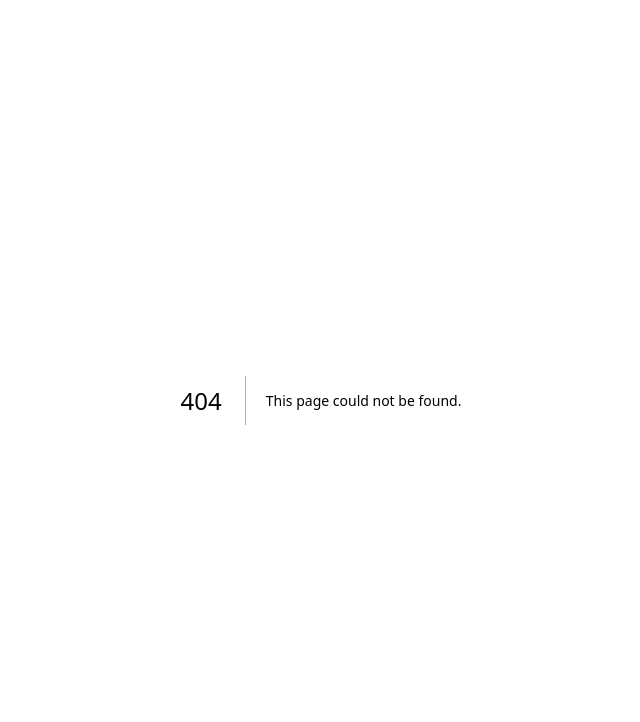
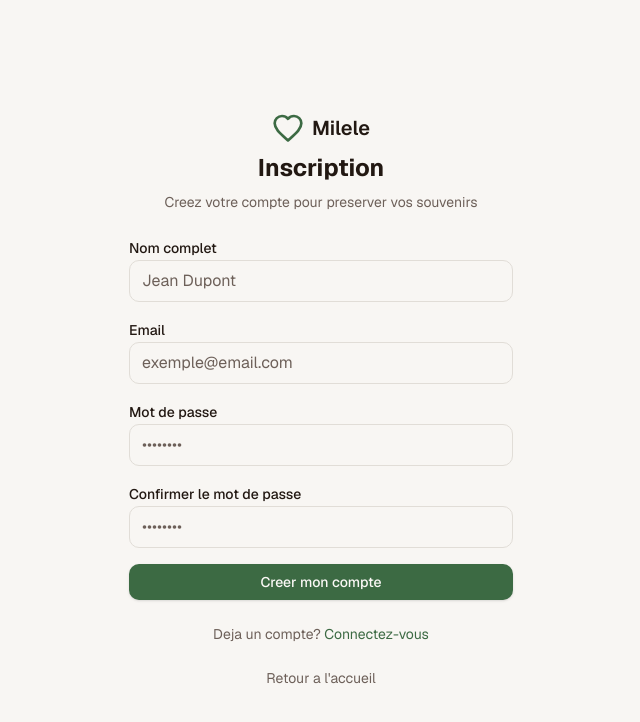
Before and after one commit to kentleyk-ui/milele4ever, a Next.js app: page /register in a window 1280 px wide. Before the commit this address had no page. Shown: the top 722 px of the page, without its empty margins (319-959 px from the left). Built offline with nearby package versions, Linux system fonts and the light colour scheme.

Commit message:
feat: create login and register pages
Add '/login' and '/register' pages with consistent style.

Co-authored-by: kentley <226204974+kentleyk-ui@users.noreply.github.com>

```diff
--- /dev/null
+++ b/app/login/page.tsx
@@ -0,0 +1,73 @@
+import Link from "next/link"
+import { Button } from "@/components/ui/button"
+
+export default function LoginPage() {
+  return (
+    <div className="min-h-screen flex flex-col items-center justify-center px-4 bg-background">
+      <div className="w-full max-w-sm space-y-6">
+        <div className="text-center space-y-2">
+          <Link href="/" className="inline-flex items-center space-x-2">
+            <svg
+              xmlns="http://www.w3.org/2000/svg"
+              viewBox="0 0 24 24"
+              fill="none"
+              stroke="currentColor"
+              strokeWidth="2"
+              strokeLinecap="round"
+              strokeLinejoin="round"
+              className="h-8 w-8 text-primary"
+            >
+              <path d="M12 21.35l-1.45-1.32C5.4 15.36 2 12.28 2 8.5 2 5.42 4.42 3 7.5 3c1.74 0 3.41.81 4.5 2.09C13.09 3.81 14.76 3 16.5 3 19.58 3 22 5.42 22 8.5c0 3.78-3.4 6.86-8.55 11.54L12 21.35z" />
+            </svg>
+            <span className="font-semibold text-xl">Milele</span>
+          </Link>
+          <h1 className="text-2xl font-bold">Connexion</h1>
+          <p className="text-muted-foreground text-sm">
+            Entrez vos identifiants pour acceder a votre espace
+          </p>
+        </div>
+
+        <form className="space-y-4">
+          <div className="space-y-2">
+            <label htmlFor="email" className="text-sm font-medium">
+              Email
+            </label>
+            <input
+              id="email"
+              type="email"
+              placeholder="exemple@email.com"
+              className="w-full px-3 py-2 border border-input rounded-md bg-background text-foreground placeholder:text-muted-foreground focus:outline-none focus:ring-2 focus:ring-primary"
+            />
+          </div>
+          <div className="space-y-2">
+            <label htmlFor="password" className="text-sm font-medium">
+              Mot de passe
+            </label>
+            <input
+              id="password"
+              type="password"
+              placeholder="••••••••"
+              className="w-full px-3 py-2 border border-input rounded-md bg-background text-foreground placeholder:text-muted-foreground focus:outline-none focus:ring-2 focus:ring-primary"
+            />
+          </div>
+          <Button type="submit" className="w-full">
+            Se connecter
+          </Button>
+        </form>
+
+        <p className="text-center text-sm text-muted-foreground">
+          Pas encore de compte?{" "}
+          <Link href="/register" className="text-primary hover:underline">
+            Inscrivez-vous
+          </Link>
+        </p>
+
+        <p className="text-center text-sm">
+          <Link href="/" className="text-muted-foreground hover:text-foreground">
+            Retour a l&apos;accueil
+          </Link>
+        </p>
+      </div>
+    </div>
+  )
+}
--- /dev/null
+++ b/app/register/page.tsx
@@ -0,0 +1,95 @@
+import Link from "next/link"
+import { Button } from "@/components/ui/button"
+
+export default function RegisterPage() {
+  return (
+    <div className="min-h-screen flex flex-col items-center justify-center px-4 bg-background">
+      <div className="w-full max-w-sm space-y-6">
+        <div className="text-center space-y-2">
+          <Link href="/" className="inline-flex items-center space-x-2">
+            <svg
+              xmlns="http://www.w3.org/2000/svg"
+              viewBox="0 0 24 24"
+              fill="none"
+              stroke="currentColor"
+              strokeWidth="2"
+              strokeLinecap="round"
+              strokeLinejoin="round"
+              className="h-8 w-8 text-primary"
+            >
+              <path d="M12 21.35l-1.45-1.32C5.4 15.36 2 12.28 2 8.5 2 5.42 4.42 3 7.5 3c1.74 0 3.41.81 4.5 2.09C13.09 3.81 14.76 3 16.5 3 19.58 3 22 5.42 22 8.5c0 3.78-3.4 6.86-8.55 11.54L12 21.35z" />
+            </svg>
+            <span className="font-semibold text-xl">Milele</span>
+          </Link>
+          <h1 className="text-2xl font-bold">Inscription</h1>
+          <p className="text-muted-foreground text-sm">
+            Creez votre compte pour preserver vos souvenirs
+          </p>
+        </div>
+
+        <form className="space-y-4">
+          <div className="space-y-2">
+            <label htmlFor="name" className="text-sm font-medium">
+              Nom complet
+            </label>
+            <input
+              id="name"
+              type="text"
+              placeholder="Jean Dupont"
+              className="w-full px-3 py-2 border border-input rounded-md bg-background text-foreground placeholder:text-muted-foreground focus:outline-none focus:ring-2 focus:ring-primary"
+            />
+          </div>
+          <div className="space-y-2">
+            <label htmlFor="email" className="text-sm font-medium">
+              Email
+            </label>
+            <input
+              id="email"
+              type="email"
+              placeholder="exemple@email.com"
+              className="w-full px-3 py-2 border border-input rounded-md bg-background text-foreground placeholder:text-muted-foreground focus:outline-none focus:ring-2 focus:ring-primary"
+            />
+          </div>
+          <div className="space-y-2">
+            <label htmlFor="password" className="text-sm font-medium">
+              Mot de passe
+            </label>
+            <input
+              id="password"
+              type="password"
+              placeholder="••••••••"
+              className="w-full px-3 py-2 border border-input rounded-md bg-background text-foreground placeholder:text-muted-foreground focus:outline-none focus:ring-2 focus:ring-primary"
+            />
+          </div>
+          <div className="space-y-2">
+            <label htmlFor="confirmPassword" className="text-sm font-medium">
+              Confirmer le mot de passe
+            </label>
+            <input
+              id="confirmPassword"
+              type="password"
+              placeholder="••••••••"
+              className="w-full px-3 py-2 border border-input rounded-md bg-background text-foreground placeholder:text-muted-foreground focus:outline-none focus:ring-2 focus:ring-primary"
+            />
+          </div>
+          <Button type="submit" className="w-full">
+            Creer mon compte
+          </Button>
+        </form>
+
+        <p className="text-center text-sm text-muted-foreground">
+          Deja un compte?{" "}
+          <Link href="/login" className="text-primary hover:underline">
+            Connectez-vous
+          </Link>
+        </p>
+
+        <p className="text-center text-sm">
+          <Link href="/" className="text-muted-foreground hover:text-foreground">
+            Retour a l&apos;accueil
+          </Link>
+        </p>
+      </div>
+    </div>
+  )
+}
```
